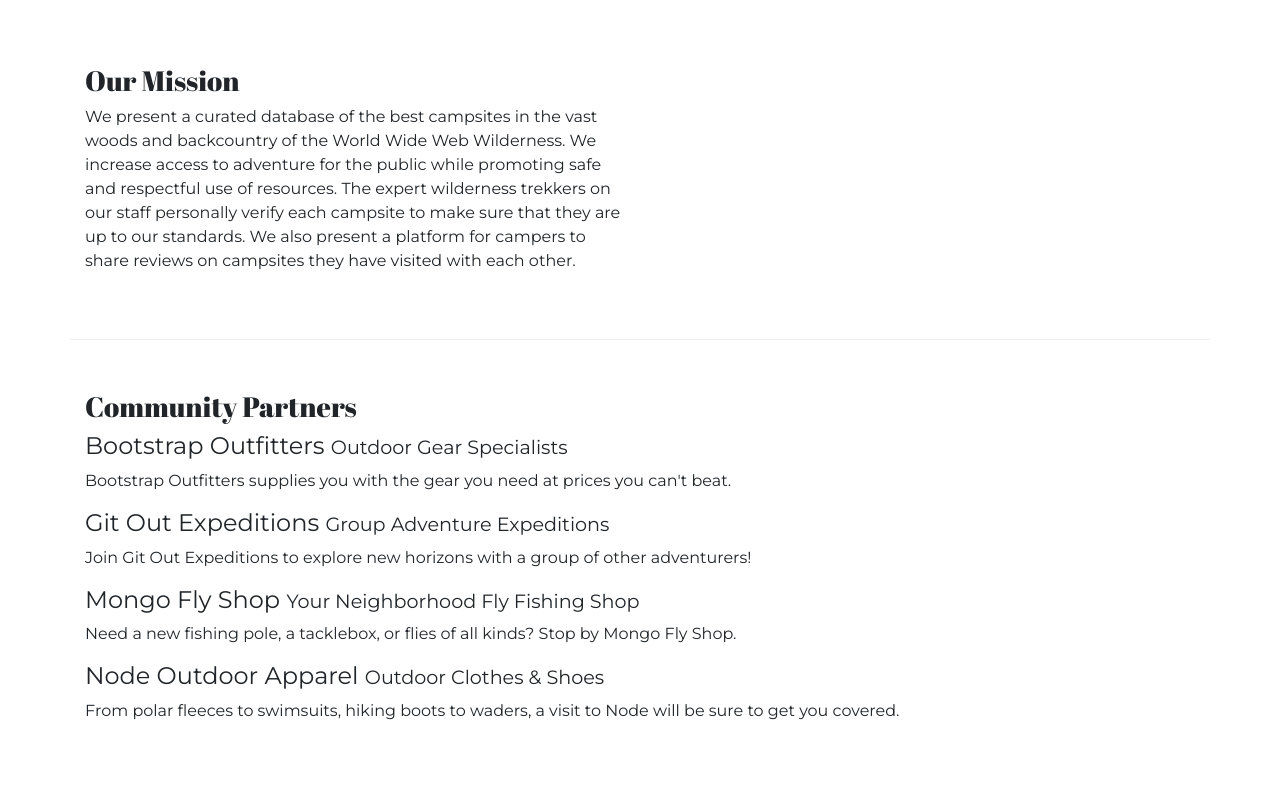
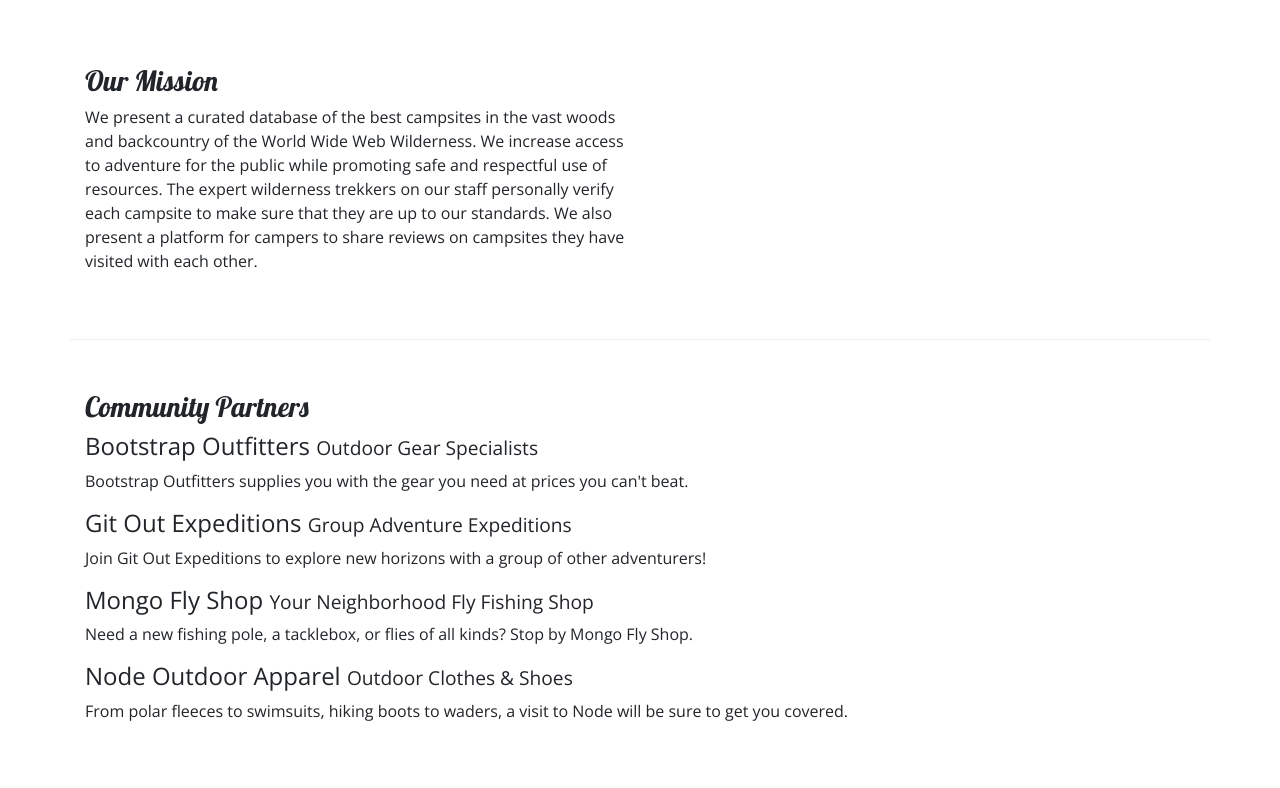
Before and after one commit to SirenaAlyceDev/bootstrap, a website: page aboutus.html in a window 1280 px wide. Shown: the part 252-1040 px from the top of the page. Drawn offline with nearby package versions, Linux system fonts and the light colour scheme.

Commit message:
changed fonts

```diff
--- a/aboutus.html
+++ b/aboutus.html
@@ -10,7 +10,8 @@
         <link rel="stylesheet" href="node_modules/bootstrap/dist/css/bootstrap.min.css" />
 
         <!-- Additional CSS must be placed after Bootstrap CSS -->
-            <link href="https://fonts.googleapis.com/css2?family=Abril+Fatface&family=Montserrat:wght@300;400&display=swap" rel="stylesheet">
+            <!-- <link href="https://fonts.googleapis.com/css2?family=Abril+Fatface&family=Montserrat:wght@300;400&display=swap" rel="stylesheet"> -->
+            <link rel="stylesheet" href="https://fonts.googleapis.com/css?family=Lobster|Open+Sans" />
             <link rel="stylesheet" href="css/styles.css">
 
     <title>NuCamp: A Better Way To Camp</title>
--- a/css/styles.css
+++ b/css/styles.css
@@ -13,11 +13,13 @@ font-family: 'Montserrat', sans-serif; */
 /* End Code to check grid layout */
 
 body {
-    font-family: 'Montserrat', sans-serif;
+    /* font-family: 'Montserrat', sans-serif; */
+    font-family: "Open Sans", sans-serif;
 }
 
 h1, h2, h3 {
-    font-family: 'Abril Fatface', cursive;
+    /* font-family: 'Abril Fatface', cursive; */
+    font-family: "Lobster", cursive;
 }
 
 h2 {
```
Also changed, not shown: index.html (+2 -1 lines), 1 other file.
